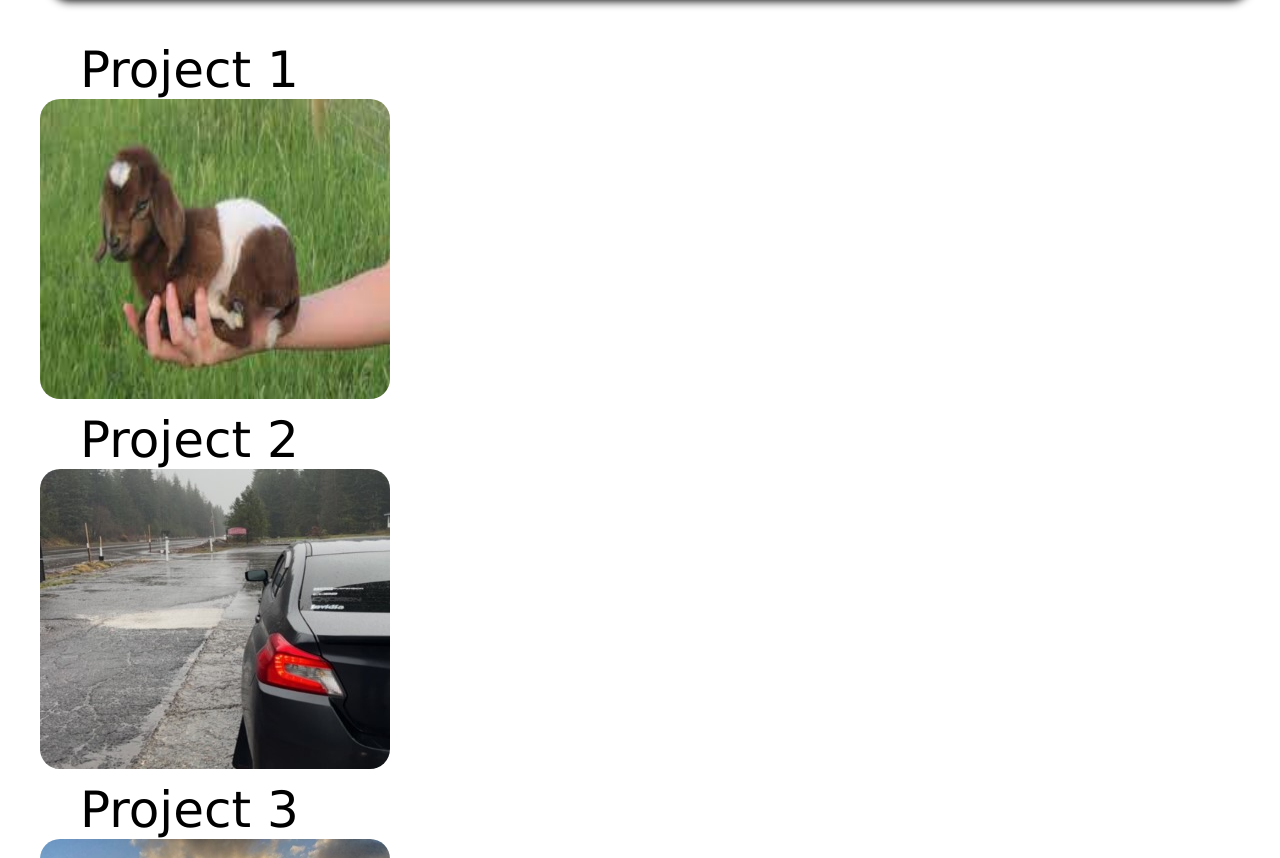
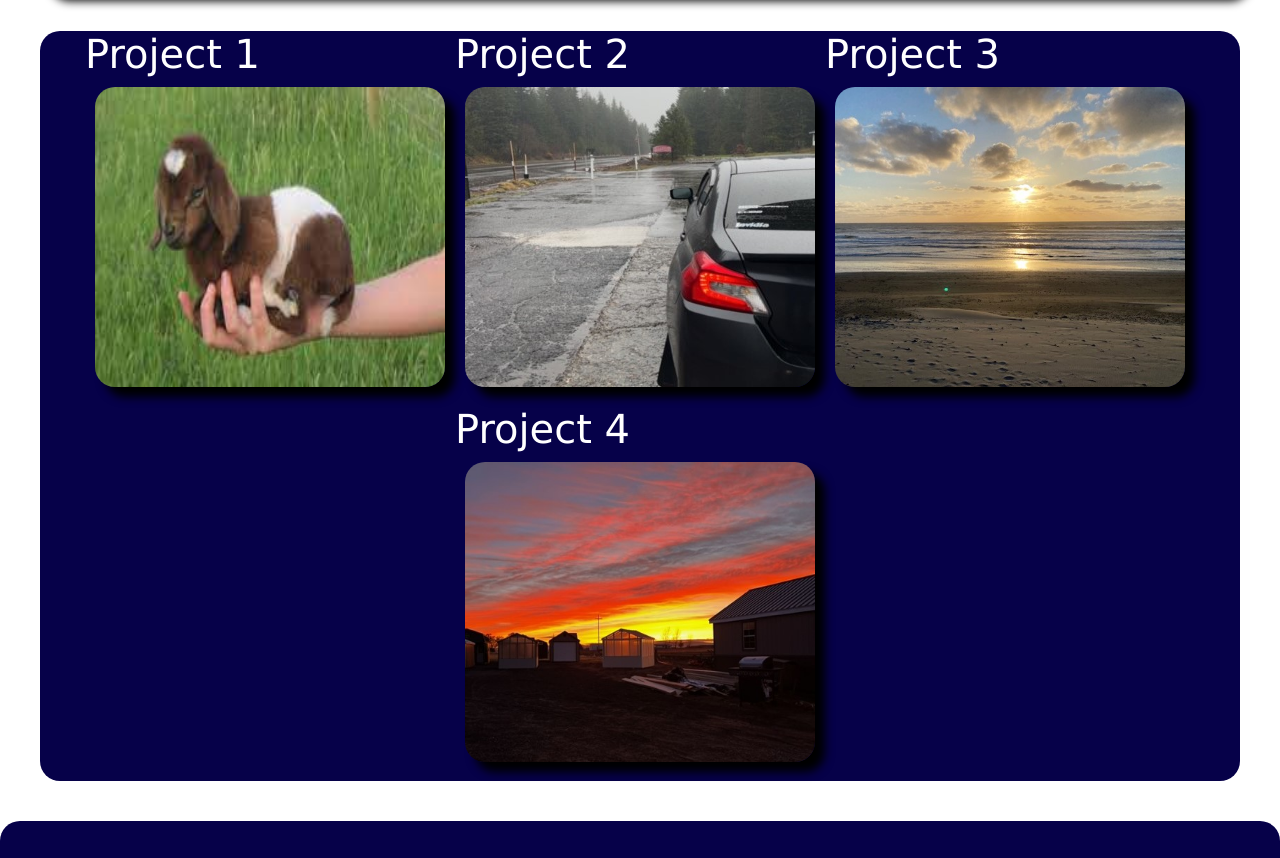
Before and after one commit to CrisCo116/02-showcase-portfolio-page, a plain HTML site: page index.html in a window 1280 px wide. Shown: the part 730-1588 px from the top of the page. Drawn offline with Linux system fonts and the light colour scheme.

Commit message:
added finishing touches. aligned projects correctly.

```diff
--- a/Assets/styles.css
+++ b/Assets/styles.css
@@ -16,10 +16,9 @@ header {
     background-color: var(--blue);
     border-bottom: 5px;
     color: var(--white);
-    border-bottom: 20px black;
     border-radius: 0px 0px 20px 20px;
+}
 
-}
 .About-Me {
     border: 10px, black;
     border-radius: 20px;
@@ -30,15 +29,29 @@ header {
     color: var(--white);
 }
 
+.container {
+    display: flex;
+    flex-flow: wrap;
+    justify-content: center;
+    align-items: center;
+    background-color: var(--blue);
+    margin: 40px;
+    border-radius: 20px;
+}
+
 .Projects {
-    font-size: 50px;
-
+    font-size: 40px;
+    color: var(--white);
 }
 
 .Projects img {
-    border-radius: 20px;
     width: 350px;
     height: 300px;
+    margin: 10px;
+    border-radius: 20px;
+    border: 10px black;
+    box-shadow: 10px 10px 10px black;
+
 }
 
 #bio div img {
@@ -61,4 +74,5 @@ footer {
     text-align: center;
     background-color: var(--blue);
     color: var(--white);
+    border-radius: 20px 20px 0px 0px;
 }
--- a/index.html
+++ b/index.html
@@ -28,16 +28,24 @@
         </div>
     </section>
     <section id="projects" class="Projects">
-        <ol>
-            <ul>Project 1</ul>
+        <div class="container">
+            <div class="card">
+                <div class="Project 1">Project 1</div>
                 <img src="./Assets/img/goat-palm.jpg" alt="goat in paml">
-            <ul>Project 2</ul>
+            </div>
+            <div class="card">
+                <div class="Project 2">Project 2</div>
                 <img src="./Assets/img/subi.JPG" alt="16-wrx">
-            <ul>Project 3</ul>
+            </div>
+            <div class="card">
+                <div class="Project 3">Project 3</div>
                 <img src="./Assets/img/beach.jpg" alt="beach">
-            <ul>Project 4</ul>
+            </div>
+            <div class="card">
+                <div class="Project 4">Project 4</div>
                 <img src="./Assets/img/sunrise.jpg" alt="sunrise">
-        </ol>
+            </div>
+        </div>
 
     </section>
     <footer id="contact-info" class="Contact-Info">
```
